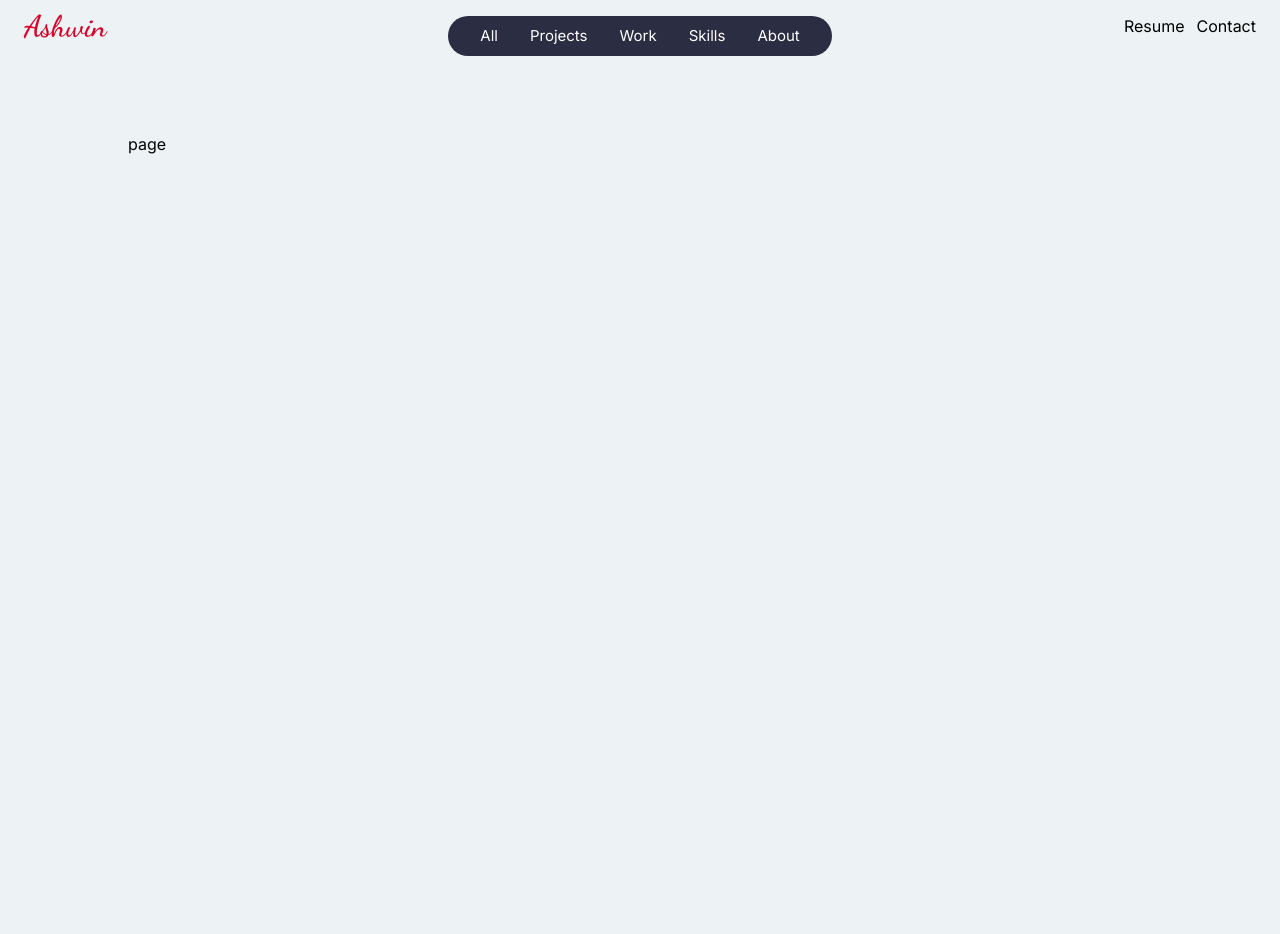
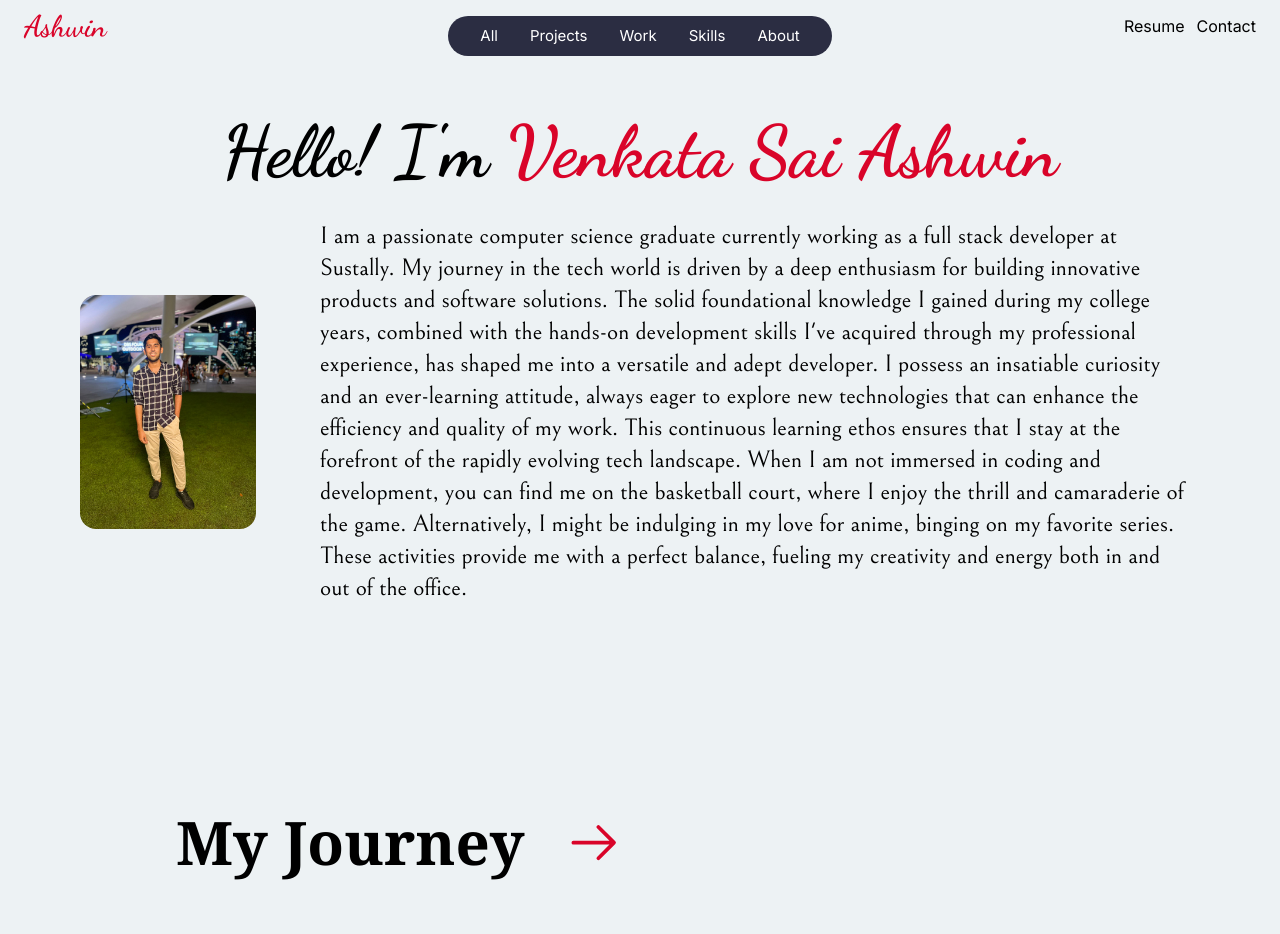
Before and after one commit to ashwinbhagavatula/portfolio, a Next.js app: page /about-me in a window 1280 px wide. Shown: the top 934 px of the page. Before the commit the page ends 800 px from the top, so only its background shows below. Built offline with nearby package versions, Linux system fonts and the light colour scheme.

Commit message:
need to do about me

```diff
--- a/app/about-me/page.tsx
+++ b/app/about-me/page.tsx
@@ -1,8 +1,154 @@
-import React from 'react'
+"use client"
+import React ,{useState} from 'react'
+import Image from 'next/image';
+import { motion } from 'framer-motion';
+import me from "@/images/about-me/me.jpg"
+import veltech from "@/images/about-me/veltech.png"
+import { GoArrowRight } from 'react-icons/go';
+function page() {
+  const [isHovered, setIsHovered] = useState(false);
+    const imageVariants = {
+        hidden: { opacity: 0 },
+        visible: { opacity: 1 },
+    };
 
-function page() {
   return (
-    <div className='mt-20 px-4 md:px-32 '>page</div>
+
+    <div className='mt-16 px-4 md:px-10 xl:px-20'>
+
+        <motion.div
+        initial={{opacity:0}}
+        animate={{opacity:1}}
+        transition={{duration:0.8}}
+        className='flex mx-auto justify-center items-center'>
+                <h1 className='font-dancingScript text-3xl md:text-7xl font-bold text-primaryTextLight dark:text-primaryTextDark'>Hello! I'm <span className='text-primaryAccent'>Venkata Sai Ashwin</span></h1>
+        </motion.div>
+        <motion.div
+        initial={{opacity:0, y:50}}
+        whileInView={{opacity:1, y:0}}
+        transition={{
+            ease: "easeOut",
+            duration: 0.5,
+
+        }}
+        viewport={{once:true}}
+        className='flex flex-col md:flex-row justify-center items-center  md:text-start  mx-auto mt-8 gap-12'>
+            <motion.div
+                className='w-fit relative '
+                onMouseEnter={() => setIsHovered(true)}
+                onMouseLeave={() => setIsHovered(false)}
+            >
+                    <motion.div
+                        variants={imageVariants}
+                        initial="visible"
+                        animate={isHovered ? "hidden" : "visible"}
+                        transition={{ duration: 0.3 }}
+                        className='absolute '
+                    >
+                        <Image
+                            src={me}
+                            alt="Normal Image"
+                            width={255}
+                            height={100}
+                            className='rounded-2xl '
+                        />
+                    </motion.div>
+                    <motion.div
+                        variants={imageVariants}
+                        initial="hidden"
+                        animate={isHovered ? "visible" : "hidden"}
+                        transition={{ duration: 0.3 }}
+                        className=''
+                    >
+                        <Image
+                            src={me}
+                            alt="Hovered Image"
+                            width={255}
+                            height={100}
+                            className='rounded-2xl '
+                        />
+                    </motion.div>
+            </motion.div>
+            <div className='max-w-4xl text-xl md:text-2xl font-bellefair text-secondaryTextLight dark:text-secondaryTextDark px-4'>
+                <p>
+                I am a passionate computer science graduate currently working as a full stack developer at Sustally. My journey in the tech world is driven by a deep enthusiasm for building innovative products and software solutions. The solid foundational knowledge I gained during my college years, combined with the hands-on development skills I've acquired through my professional experience, has shaped me into a versatile and adept developer. I possess an insatiable curiosity and an ever-learning attitude, always eager to explore new technologies that can enhance the efficiency and quality of my work. This continuous learning ethos ensures that I stay at the forefront of the rapidly evolving tech landscape.
+
+                When I am not immersed in coding and development, you can find me on the basketball court, where I enjoy the thrill and camaraderie of the game. Alternatively, I might be indulging in my love for anime, binging on my favorite series. These activities provide me with a perfect balance, fueling my creativity and energy both in and out of the office.
+                </p>
+            </div>
+        </motion.div>
+        <div className='flex flex-col items-start mx-auto mt-52 px-4'>
+            <motion.div
+            initial={{opacity:0, x:-50}}
+            whileInView={{opacity:1, x:0}}
+            transition={{
+                ease: "easeOut",
+                duration: 0.7,
+
+            }}
+            viewport={{once:true}}
+            className='flex gap-4 md:gap-10 px-4 lg:px-20 text-3xl md:text-6xl items-center' >
+                <h1 className='text-primaryTextLight dark:text-primaryTextDark font-serif font-semibold'>My Journey</h1>
+                <GoArrowRight color='#D90429'/>
+            </motion.div>
+            {/* Education 1 */}
+            <motion.div
+            initial={{opacity:0, y:50}}
+            whileInView={{opacity:1, y:0}}
+            transition={{
+                ease: "easeOut",
+                duration: 0.5,
+                delay:0.8
+
+            }}
+            viewport={{once:true}}
+            className='flex flex-col md:flex-row mt-16 mx-auto justify-center items-center gap-12 bg-primaryAccent/60 px-10 py-10 rounded-2xl'>
+                <>
+                    <Image
+                        src={veltech}
+                        alt="Hovered Image"
+                        width={400}
+                        height={100}
+                    />
+                </>
+                <div className='flex flex-col mx-auto justify-center items-center max-w-lg gap-3'>
+                    <h2 className='font-semibold text-lg md:text-2xl font-serif text-textSecondary'>Bachelors In Technology in Computer Science and Engineering, Distinction-Graduated</h2>
+
+                    <ul className="text-white text-lg md:text-2xl list-disc font-bellefair">
+                        <li>Embarked on an exhilarating journey at UOH, Hatfield, UK, where I immersed myself in the transformative realm of business analytics and consultancy.</li>
+                        <li className="mt-2">Graduated with distinction, earning my Master of Science degree in Business Analytics and Consultancy, showcasing my dedication to academic excellence and mastery of the subject matter.</li>
+                    </ul>
+
+
+                </div>
+            </motion.div>
+        </div>
+        <div className='flex flex-col items-start mx-auto mt-52 gap-8'>
+            <motion.div
+            initial={{opacity:0, x:-50}}
+            whileInView={{opacity:1, x:0}}
+            transition={{
+                ease: "easeOut",
+                duration: 0.5,
+
+            }}
+            viewport={{once:true}}
+            className='flex gap-4 md:gap-10 px-4 lg:px-20 text-3xl md:text-6xl items-center'>
+                <h1 className=' text-primaryTextLight dark:text-primaryTextDark font-serif font-semibold max-w-2xl'>Since you've scrolled all the way down</h1>
+                <GoArrowRight color='#D90429'/>
+            </motion.div>
+            <motion.h2
+            initial={{opacity:0, x:-50}}
+            whileInView={{opacity:1, x:0}}
+            transition={{
+                ease: "easeOut",
+                duration: 0.5,
+                delay:0.2
+            }}
+            viewport={{once:true}}
+            className='text-xl md:text-3xl text-textSecondary font-serif font-semibold max-w-5xl px-4 lg:px-20'>This is what you'll see me doing when I'm off work</motion.h2>
+        </div>
+    </div>
   )
 }
 
```
Also changed, not shown: images/about-me/me.jpg (added), images/about-me/veltech.png (added).
